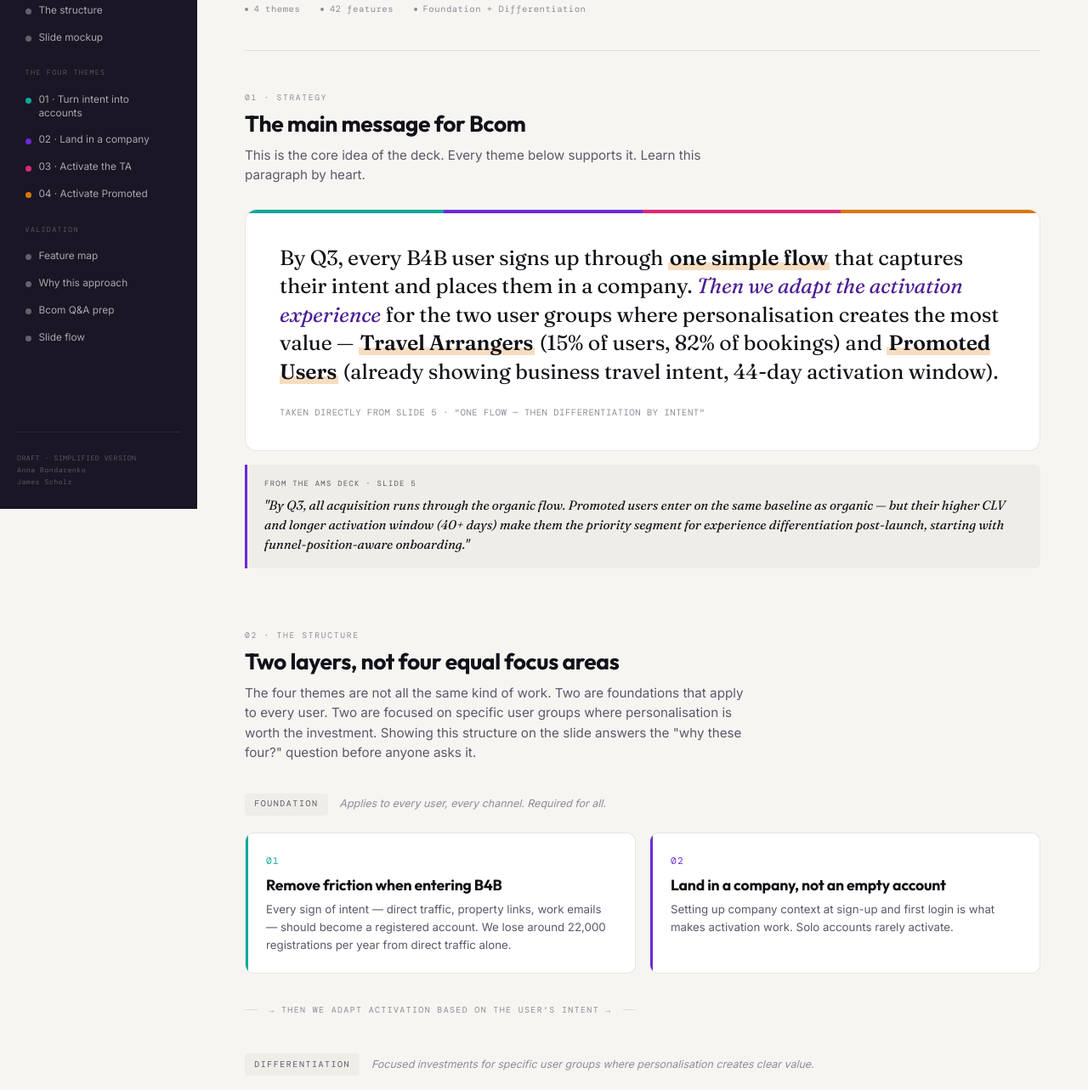
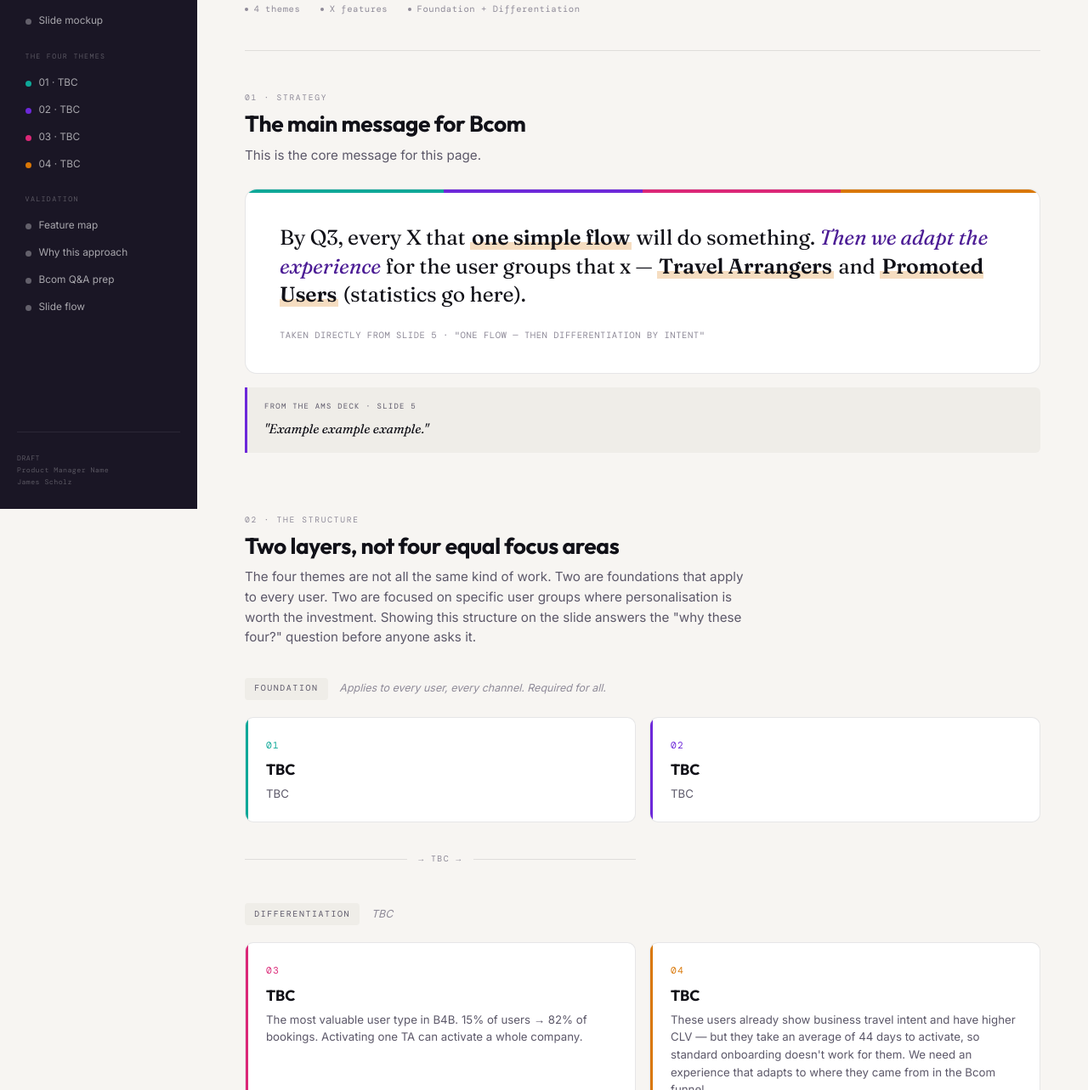
Before and after one commit to JamesDylan/amsterdam, a plain HTML site: page supply.html in a window 1280 px wide. Shown: the part 201-1484 px from the top of the page at 85% size. Drawn offline with nearby package versions, Linux system fonts and the light colour scheme.

Commit message:
Dummy pages now have dummy data

```diff
--- a/supply.html
+++ b/supply.html
@@ -1235,7 +1235,7 @@
   <!-- ============ SIDEBAR ============ -->
   <aside class="sidebar">
     <a href="index.html" style="text-decoration: none;"><div class="sidebar-eyebrow">BACK TO START</div></a>
-    <div class="sidebar-brand">Accelerating Acquisition & Activation</div>
+    <div class="sidebar-brand">TBC</div>
     <div class="sidebar-quarter">Q3 2026 · Plan for AMS</div>
 
     <div class="nav-section">
@@ -1252,14 +1252,10 @@
     <div class="nav-section">
       <div class="nav-label">The four themes</div>
       <nav>
-        <a class="nav-item" href="#t1"><span class="nav-dot d1"></span><span class="nav-text">01 · Turn intent into
-            accounts</span></a>
-        <a class="nav-item" href="#t2"><span class="nav-dot d2"></span><span class="nav-text">02 · Land in a
-            company</span></a>
-        <a class="nav-item" href="#t3"><span class="nav-dot d3"></span><span class="nav-text">03 · Activate the
-            TA</span></a>
-        <a class="nav-item" href="#t4"><span class="nav-dot d4"></span><span class="nav-text">04 · Activate
-            Promoted</span></a>
+        <a class="nav-item" href="#t1"><span class="nav-dot d1"></span><span class="nav-text">01 · TBC</span></a>
+        <a class="nav-item" href="#t2"><span class="nav-dot d2"></span><span class="nav-text">02 · TBC</span></a>
+        <a class="nav-item" href="#t3"><span class="nav-dot d3"></span><span class="nav-text">03 · TBC</span></a>
+        <a class="nav-item" href="#t4"><span class="nav-dot d4"></span><span class="nav-text">04 · TBC</span></a>
       </nav>
     </div>
 
@@ -1276,7 +1272,7 @@
     </div>
 
     <div class="sidebar-footer">
-      DRAFT · SIMPLIFIED VERSION<br>Anna Bondarenko<br>James Scholz
+      DRAFT<br>Product Manager Name<br>James Scholz
     </div>
   </aside>
 
@@ -1285,11 +1281,11 @@
 
     <!-- HERO -->
     <header class="hero">
-      <div class="hero-eyebrow">Activate · Q3 2026 · Plan for the AMS face-to-face</div>
+      <div class="hero-eyebrow">TBC · Q3 2026 · Plan for the AMS face-to-face</div>
       <h1>One sign-up flow.<br><em>Four focus areas.</em></h1>
       <div class="hero-meta">
         <span>4 themes</span>
-        <span>42 features</span>
+        <span>X features</span>
         <span>Foundation + Differentiation</span>
       </div>
     </header>
@@ -1299,25 +1295,20 @@
       <div class="sec-head">
         <div class="sec-num">01 · Strategy</div>
         <h2 class="sec-title">The main message for Bcom</h2>
-        <p class="sec-subtitle">This is the core idea of the deck. Every theme below supports it. Learn this paragraph
-          by heart.</p>
+        <p class="sec-subtitle">This is the core message for this page.</p>
       </div>
 
       <div class="thesis">
         <p class="thesis-quote">
-          By Q3, every B4B user signs up through <strong>one simple flow</strong> that captures their intent and places
-          them in a company. <em>Then we adapt the activation experience</em> for the two user groups where
-          personalisation creates the most value — <strong>Travel Arrangers</strong> (15% of users, 82% of bookings) and
-          <strong>Promoted Users</strong> (already showing business travel intent, 44-day activation window).
+          By Q3, every X that <strong>one simple flow</strong> will do something. <em>Then we adapt the experience</em> for the user groups that x — <strong>Travel Arrangers</strong> and
+          <strong>Promoted Users</strong> (statistics go here).
         </p>
         <div class="thesis-source">Taken directly from Slide 5 · "One flow — then differentiation by intent"</div>
       </div>
 
       <div class="excerpt">
         <div class="excerpt-src">From the AMS deck · Slide 5</div>
-        <div class="excerpt-text">"By Q3, all acquisition runs through the organic flow. Promoted users enter on the
-          same baseline as organic — but their higher CLV and longer activation window (40+ days) make them the priority
-          segment for experience differentiation post-launch, starting with funnel-position-aware onboarding."</div>
+        <div class="excerpt-text">"Example example example."</div>
       </div>
     </section>
 
@@ -1338,35 +1329,32 @@
         </div>
         <div class="struct-card t1">
           <div class="struct-num">01</div>
-          <div class="struct-title">Remove friction when entering B4B</div>
-          <div class="struct-desc">Every sign of intent — direct traffic, property links, work emails — should become a
-            registered account. We lose around 22,000 registrations per year from direct traffic alone.</div>
+          <div class="struct-title">TBC</div>
+          <div class="struct-desc">TBC</div>
         </div>
         <div class="struct-card t2">
           <div class="struct-num">02</div>
-          <div class="struct-title">Land in a company, not an empty account</div>
-          <div class="struct-desc">Setting up company context at sign-up and first login is what makes activation work.
-            Solo accounts rarely activate.</div>
+          <div class="struct-title">TBC</div>
+          <div class="struct-desc">TBC</div>
         </div>
 
         <div class="flow-divider">
-          <span class="flow-divider-text">→ then we adapt activation based on the user's intent →</span>
+          <span class="flow-divider-text">→ TBC →</span>
         </div>
 
         <div class="struct-row-label">
           <span class="row-tag">Differentiation</span>
-          <span class="row-desc">Focused investments for specific user groups where personalisation creates clear
-            value.</span>
+          <span class="row-desc">TBC</span>
         </div>
         <div class="struct-card t3">
           <div class="struct-num">03</div>
-          <div class="struct-title">Activate the Travel Arranger</div>
+          <div class="struct-title">TBC</div>
           <div class="struct-desc">The most valuable user type in B4B. 15% of users → 82% of bookings. Activating one TA
             can activate a whole company.</div>
         </div>
         <div class="struct-card t4">
           <div class="struct-num">04</div>
-          <div class="struct-title">Activate the Promoted User on their timeline</div>
+          <div class="struct-title">TBC</div>
           <div class="struct-desc">These users already show business travel intent and have higher CLV — but they take
             an average of 44 days to activate, so standard onboarding doesn't work for them. We need an experience that
             adapts to where they came from in the Bcom funnel.</div>
```
Also changed, not shown: tech-mod.html (+20 -32 lines), trip-options.html (+20 -32 lines).
